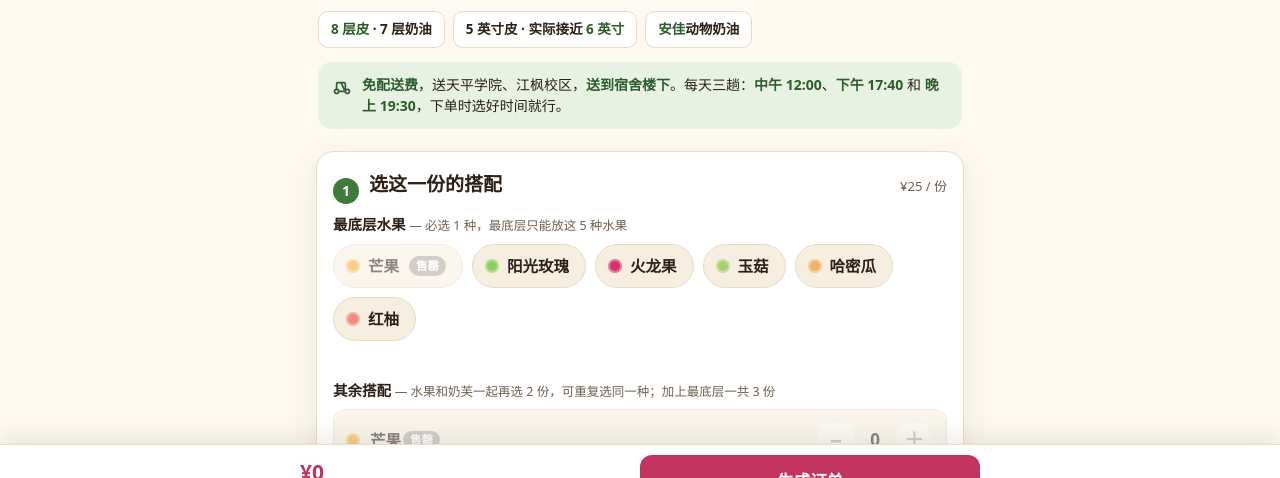
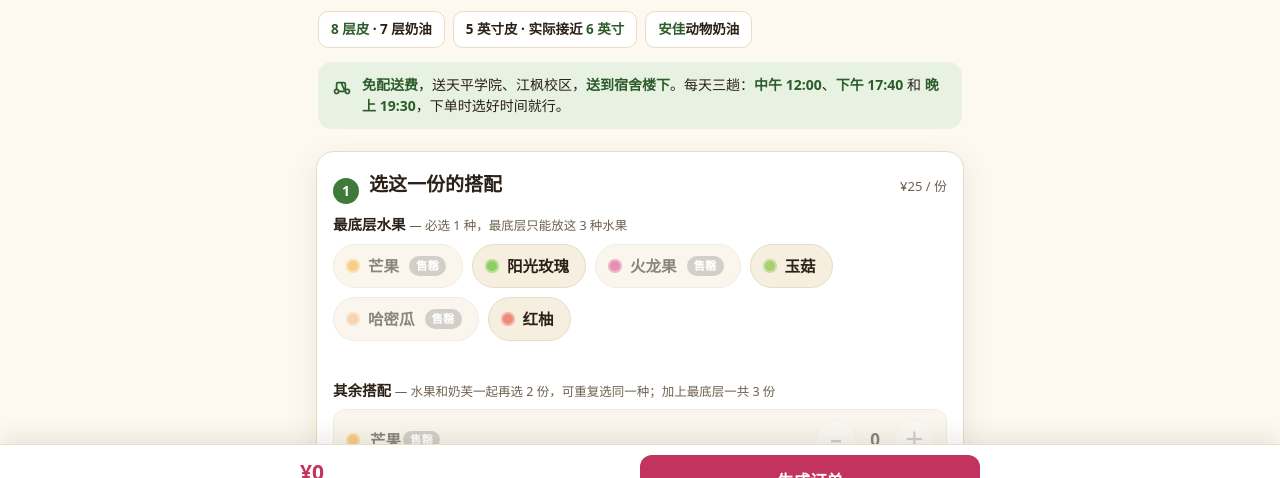
Before and after one commit to gurongshouzuo/gurongshouzuo.github.io, a plain HTML site: page index.html in a window 1280 px wide. Shown: the part 283-761 px from the top of the page. Drawn offline with Linux system fonts and the light colour scheme.

Commit message:
哈密瓜、火龙果下架

```diff
--- a/index.html
+++ b/index.html
@@ -334,7 +334,7 @@ footer{margin-top:22px;text-align:center;color:var(--ink-soft);font-size:12.5px;
 </div>
 
 <div class="field">
-<span class="flabel">最底层水果 <span class="opt">— 必选 1 种，最底层只能放这 5 种水果</span></span>
+<span class="flabel">最底层水果 <span class="opt">— 必选 1 种，最底层只能放这 3 种水果</span></span>
 <div class="chip-grid" id="bottomGrid" role="group" aria-label="选择最底层水果"></div>
 </div>
 
@@ -468,10 +468,10 @@ A古榕手作 · 苏州科技大学天平学院门口手作千层摊<br />
 var PRICE = 25;
 var FRUITS = [
 {name:"芒果", color:"#f5a623", soldOut:true},
-{name:"哈密瓜", color:"#f0b26b"},
+{name:"哈密瓜", color:"#f0b26b", soldOut:true},
 {name:"玉菇", color:"#a9cf6e"},
 {name:"阳光玫瑰", color:"#8fce62"},
-{name:"火龙果", color:"#d6336c"},
+{name:"火龙果", color:"#d6336c", soldOut:true},
 {name:"蓝莓", color:"#46579e"},
 {name:"红柚", color:"#f08a7a"}
 ];
@@ -591,7 +591,7 @@ $("qtyPlus").addEventListener("click", function(){ if(state.qty<20){ state.qty++
 /* ---------- Add to cart ---------- */
 $("addBtn").addEventListener("click", function(){
 if (!state.bottom){
-showError($("buildError"), "先选最底层的水果：最底层只能放阳光玫瑰、火龙果、玉菇、哈密瓜、红柚这 5 种。");
+showError($("buildError"), "先选最底层的水果：最底层只能放阳光玫瑰、玉菇、红柚这 3 种。");
 $("builder").scrollIntoView({behavior:"smooth", block:"start"});
 return;
 }
```
